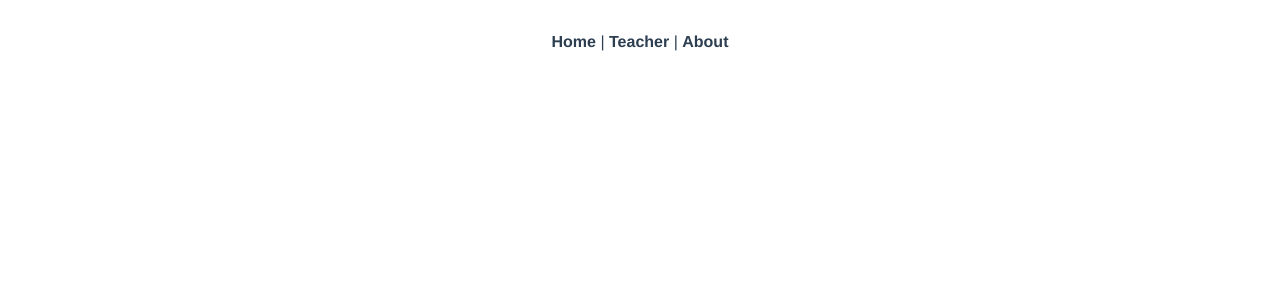
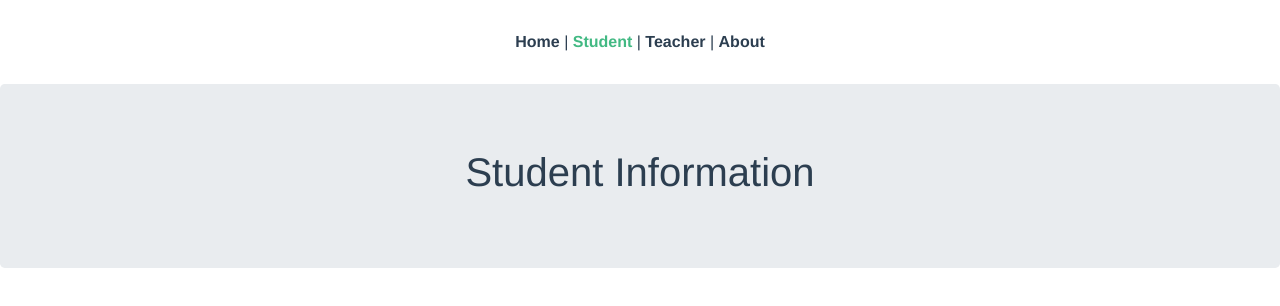
Before and after one commit to laintime01/studentInfoSystem, a Vue app in the folder frontend/: page /student in a window 1280 px wide. Shown: the top 306 px of the page. Built offline with nearby package versions, Linux system fonts and the light colour scheme; no server answers.

Commit message:
add student vue page and setup router

```diff
--- a/frontend/src/App.vue
+++ b/frontend/src/App.vue
@@ -2,6 +2,7 @@
   <div id="app">
     <nav>
       <router-link to="/">Home</router-link> |
+      <router-link to="/student">Student</router-link> |
       <router-link to="/teacher">Teacher</router-link> |
       <router-link to="/about">About</router-link>
     </nav>
--- a/frontend/src/router/index.js
+++ b/frontend/src/router/index.js
@@ -2,6 +2,7 @@ import Vue from "vue";
 import VueRouter from "vue-router";
 import HomeView from "../views/HomeView.vue";
 import TeacherView from "@/views/TeacherView";
+import StudentView from "@/views/StudentView";
 
 Vue.use(VueRouter);
 
@@ -10,6 +11,11 @@ const routes = [
     path: "/",
     name: "home",
     component: HomeView,
+  },
+  {
+    path: "/student",
+    name: "student",
+    component: StudentView,
   },
   {
     path: "/teacher",
--- /dev/null
+++ b/frontend/src/views/StudentView.vue
@@ -0,0 +1,25 @@
+<template>
+  <div class="jumbotron vertical-center">
+    <div class="container">
+      <link
+        rel="stylesheet"
+        href="https://cdn.jsdelivr.net/npm/bootswatch@4.5.2/dist/lumen/bootstrap.min.css"
+        integrity="sha384-GzaBcW6yPIfhF+6VpKMjxbTx6tvR/yRd/yJub90CqoIn2Tz4rRXlSpTFYMKHCifX"
+        crossorigin="anonymous"
+      />
+      <div class="row">
+        <div class="col-sm-12">
+          <h1>Student Information</h1>
+        </div>
+      </div>
+    </div>
+  </div>
+</template>
+
+<script>
+export default {
+  name: "StudentView",
+};
+</script>
+
+<style scoped></style>
```
